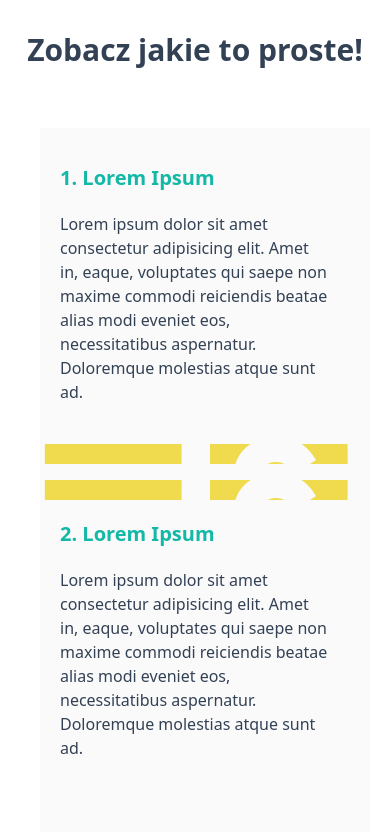
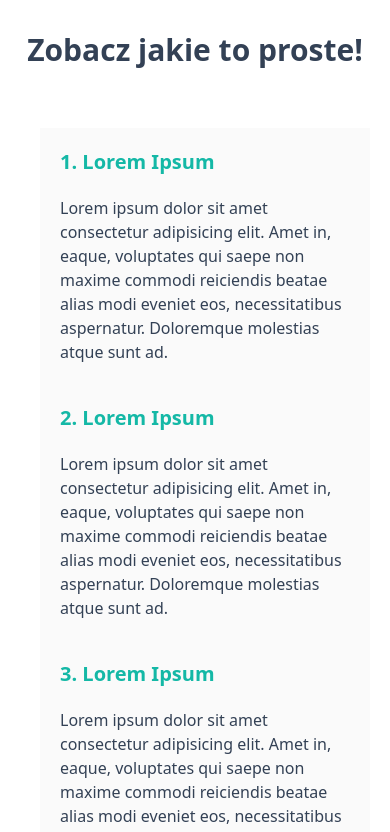
Before and after one commit to 3xen11/FlipIT, a Next.js app: page / in a window 390 px wide. Shown: the part 2480-3312 px from the top of the page. Built offline with nearby package versions, Linux system fonts and the light colour scheme.

Commit message:
How it work - card [styles]: changes styles for responsivnes

```diff
--- a/layout/Pricing.js
+++ b/layout/Pricing.js
@@ -83,7 +83,7 @@ const Pricing = () => {
         </div>
         {/* 1 - NAJTAŃSZA OPCJA - KONIEC */}
       </div>
-      <p className="max-w-7xl mx-auto mt-20 text-center px-20 lg:px-12 xl:px-0">
+      <p className="max-w-7xl mx-auto mt-20 text-center px-12 xl:px-0">
         Lorem ipsum dolor sit amet consectetur adipisicing elit. Officia aliquam
         assumenda dicta ipsa rem ut iure! Sint nulla, iusto necessitatibus error
         odit architecto maxime suscipit perspiciatis eaque, est voluptate.
--- a/src/components/HowItWorkCard.js
+++ b/src/components/HowItWorkCard.js
@@ -2,16 +2,18 @@ import Image from 'next/image';
 
 const HowItWorkCard = ({ id, title, description, img, index }) => {
   return (
-    <div
-      key={id}
-      className="grid  md:grid-cols-2 bg-[#FAFAFA] min-h-80  mr-5 mt-4"
-    >
-      <div className={`p-5 ${index % 2 ? 'order-1' : ''}`}>
+    <div key={id} className="grid  md:grid-cols-2 bg-[#FAFAFA] md:h-80 ">
+      <div className={`p-5  ${index % 2 ? 'order-1' : ''}`}>
         <h5 className="font-bold text-xl text-teal-500">{title}</h5>
         <p className="mt-5">{description}</p>
       </div>
-      <div className="relative">
-        <Image src={img} alt="photozzzz" fill={true} className="object-cover" />
+      <div className="relative md:block hidden">
+        <Image
+          src={img}
+          alt={title}
+          fill={true}
+          className="w-full object-cover"
+        />
       </div>
     </div>
   );
```
